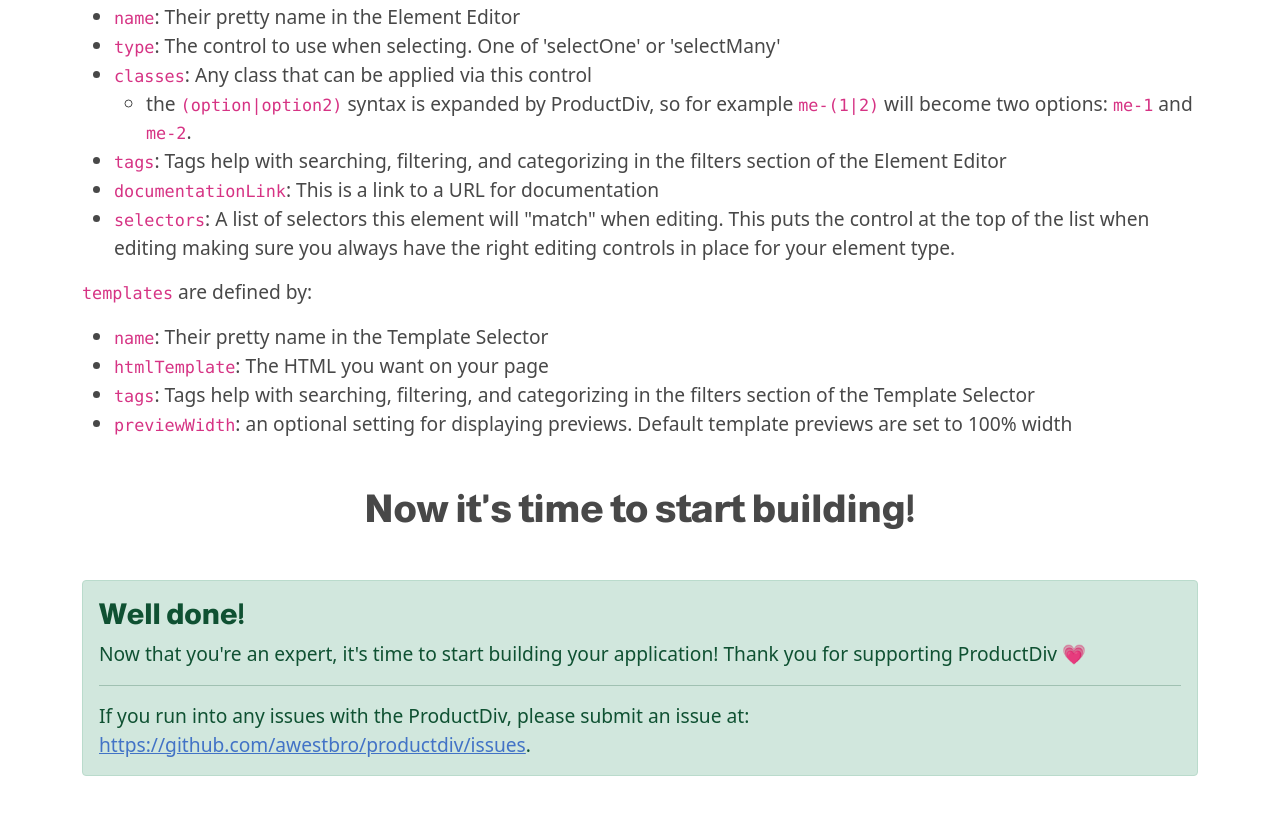
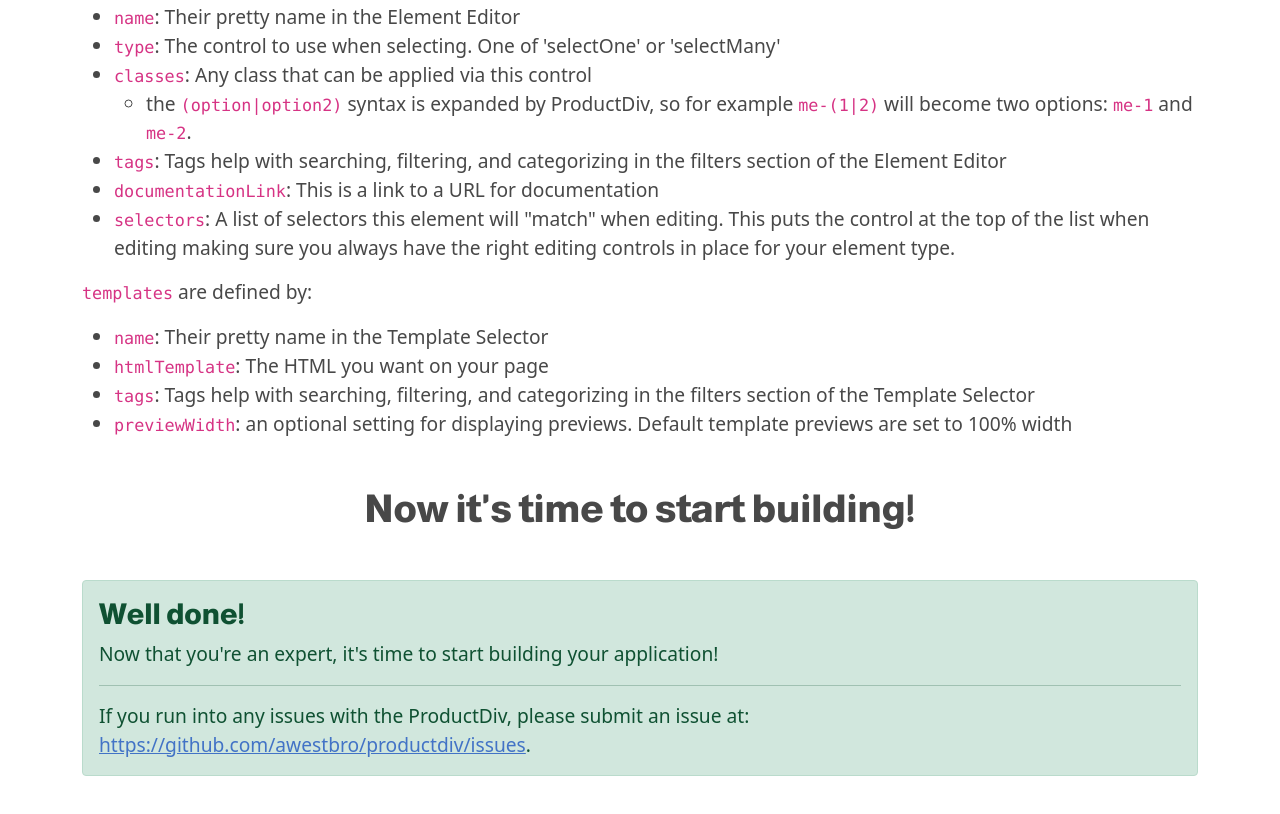
Before and after one commit to awestbro/awestbro.github.io, a website built with Vite: page static/index.html in a window 1280 px wide. Shown: the part 3948-4762 px from the top of the page. Built offline with nearby package versions, Linux system fonts and the light colour scheme; what productdiv would draw is missing.

Commit message:
Index html change

```diff
--- a/static/index.html
+++ b/static/index.html
@@ -268,7 +268,7 @@
             <h4 class="alert-heading">Well done!</h4>
             <p>
               Now that you're an expert, it's time to start building your
-              application! Thank you for supporting ProductDiv 💗
+              application!
             </p>
             <hr />
             <p class="mb-0">
```
